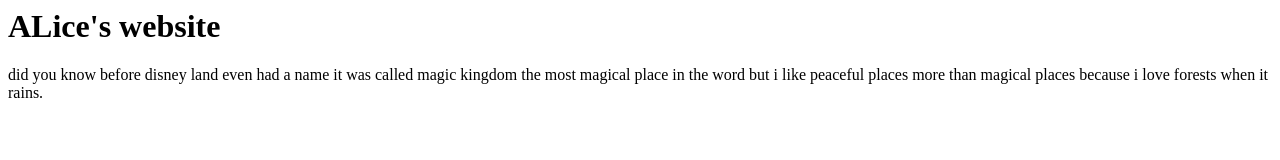
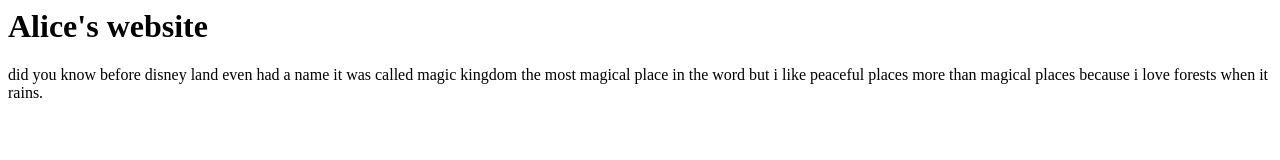
Before and after one commit to alicet1035/alicet1035.github.io, a plain HTML site: page index.html in a window 1280 px wide. Drawn offline with Linux system fonts and the light colour scheme.

Commit message:
Fixed name

```diff
--- a/index.html
+++ b/index.html
@@ -1,2 +1,2 @@
-<h1>ALice's website</h1>
+<h1>Alice's website</h1>
 <p>did you know before disney land even had a name it was called magic kingdom the most magical place in the word but i like peaceful places more than magical places because i love forests when it rains.</p>
```
